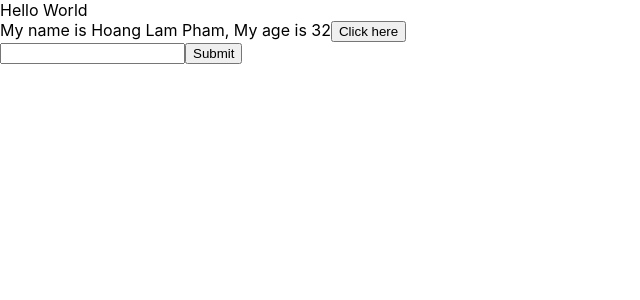
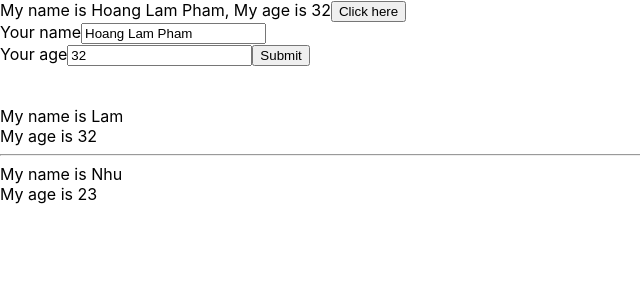
Before and after one commit to desmondpham/React1, a React (Create React App) app: page / in a window 1280 px wide. Shown: the top 300 px of the page, without its empty margins (0-640 px from the left). Built offline with nearby package versions, Linux system fonts and the light colour scheme.

Commit message:
properties and destructuring

```diff
--- a/src/App.js
+++ b/src/App.js
@@ -14,7 +14,6 @@ class App extends React.Component {
   //JSX
   render() {
     return <div>
-      Hello World
       <MyComponent></MyComponent>
     </div>
   }
--- /dev/null
+++ b/src/components/DisplayInfor.js
@@ -0,0 +1,18 @@
+import React from "react";
+
+class DisplayInfor extends React.Component{
+    render(){
+        console.log(this.props)
+        //destructuring array/object
+        const {age, name} = this.props;
+        //props
+        return(
+            <div>
+                <div>My name is {name}</div>
+                <div>My age is {age}</div>
+            </div>
+        )
+    }
+}
+
+export default DisplayInfor;
--- a/src/components/MyComponent.js
+++ b/src/components/MyComponent.js
@@ -1,51 +1,17 @@
 import React from "react";
+import UserInfor from "./UserInfor";
+import DisplayInfor from "./DisplayInfor";
 
 class MyComponent extends React.Component {
-    state = {
-        name: 'Hoang Lam Pham',
-        address: 'Swanston st',
-        age: 32
-    };
-
-    handleClick(event) {
-        console.log("Click me my button");
-        console.log("random ", Math.floor((Math.random() * 100) + 1));
-
-        this.setState({
-            name: 'Desmond',
-            age: Math.floor((Math.random() * 100) + 1)
-        });
-    }
-
-    handleOnMouseOver(event) {
-        console.log(event.pageX);
-    }
-
-    handleOnChangeInput = (event) => {
-        //console.log(event.target.value);
-        this.setState({
-            name: event.target.value
-        });
-    }
-
-    handleOnSubmit = (event) => {
-        event.preventDefault();
-        console.log(this.state);
-    }
-
     // JSX
     render() {
+        const myInfor = ['a','b','c']
         return (
             <div>
-                My name is {this.state.name}, My age is {this.state.age}
-                <button onClick={(event) => this.handleClick()}>Click here</button>
-                <form onSubmit={(event)=> this.handleOnSubmit(event)}>
-                    <input
-                    type="text"
-                    onChange={(event)=>this.handleOnChangeInput(event)}/>
-                    <button>Submit</button>
-                </form>
-                <br/>
+                <UserInfor></UserInfor>
+                <DisplayInfor name="Lam" age="32"/>
+                <hr/>
+                <DisplayInfor name="Nhu" age="23" myInfor={myInfor}/>
             </div>
         );
     }
--- /dev/null
+++ b/src/components/UserInfor.js
@@ -0,0 +1,52 @@
+import React from 'react';
+
+class UserInfor extends React.Component {
+    state = {
+        name: 'Hoang Lam Pham',
+        address: 'Swanston st',
+        age: 32
+    };
+
+    handleOnChangeInput = (event) => {
+        //console.log(event.target.value);
+        this.setState({
+            name: event.target.value,
+        });
+    }
+
+    handleOnChangeAge = (event) => {
+        //console.log(event.target.value);
+        this.setState({
+            age: event.target.value,
+        });
+    }
+
+    handleOnSubmit = (event) => {
+        event.preventDefault();
+        console.log(this.state);
+    }
+
+    render(){
+        return (
+            <div> My name is {this.state.name}, My age is {this.state.age}
+            <button onClick={(event) => this.handleClick()}>Click here</button>
+            <form onSubmit={(event)=> this.handleOnSubmit(event)}>
+                <label>Your name</label>
+                <input
+                value = {this.state.name}
+                type="text"
+                onChange={(event)=>this.handleOnChangeInput(event)}/><br/>
+                <label>Your age</label>
+                <input
+                value = {this.state.age}
+                type="text"
+                onChange={(event)=>this.handleOnChangeAge(event)}/>
+                <button>Submit</button>
+            </form>
+            <br/>
+            <br/></div>
+        )
+    }
+}
+
+export default UserInfor;
```
